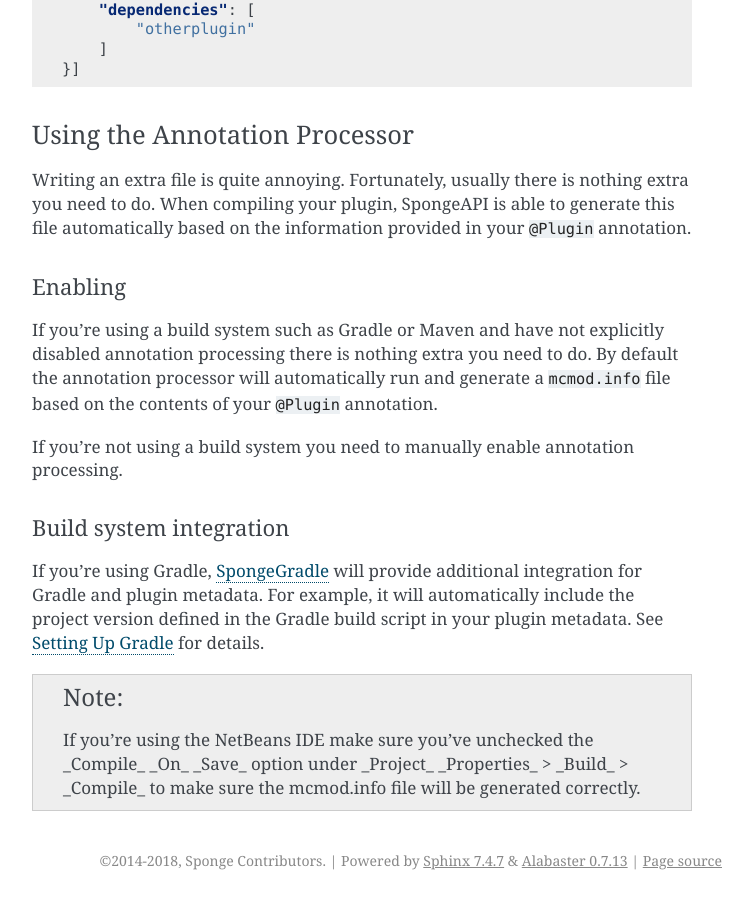
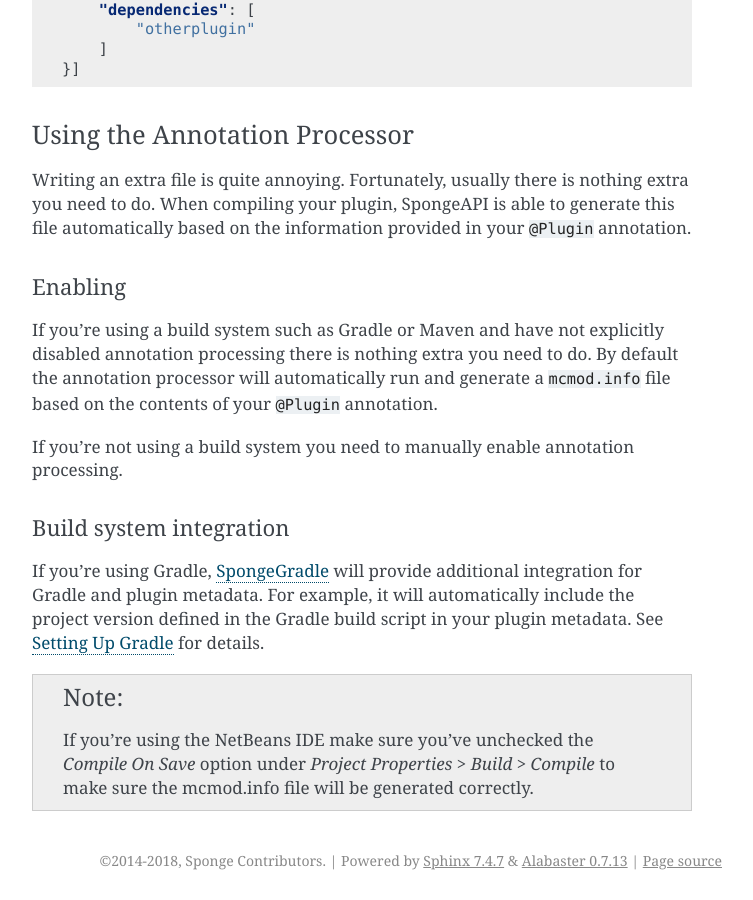
Before and after one commit to SpongePowered/SpongeDocs, a Sphinx documentation site: the page built from source/plugin/plugin-meta.rst, in a window 1280 px wide and 900 px high, scrolled down 2022 px. Shown: the whole window, without its empty margins (388-1141 px from the left). Built offline with Sphinx 7.4.7, drawn with Linux system fonts in a browser that asks for light colours; pages that are not in the unit, such as notebooks, are missing from menus; cross-references to code outside the pages are shown as plain code.

```diff
--- a/source/plugin/plugin-meta.rst
+++ b/source/plugin/plugin-meta.rst
@@ -110,5 +110,5 @@ your plugin metadata. See :doc:`project/gradle` for details.
 .. _JSON: https://en.wikipedia.org/wiki/JSON
 
 .. note::
-    If you're using the NetBeans IDE make sure you've unchecked the _Compile_ _On_ _Save_ option under
-    _Project_ _Properties_ > _Build_ > _Compile_ to make sure the mcmod.info file will be generated correctly.
+    If you're using the NetBeans IDE make sure you've unchecked the *Compile On Save* option under
+    *Project Properties > Build > Compile* to make sure the mcmod.info file will be generated correctly.
```
